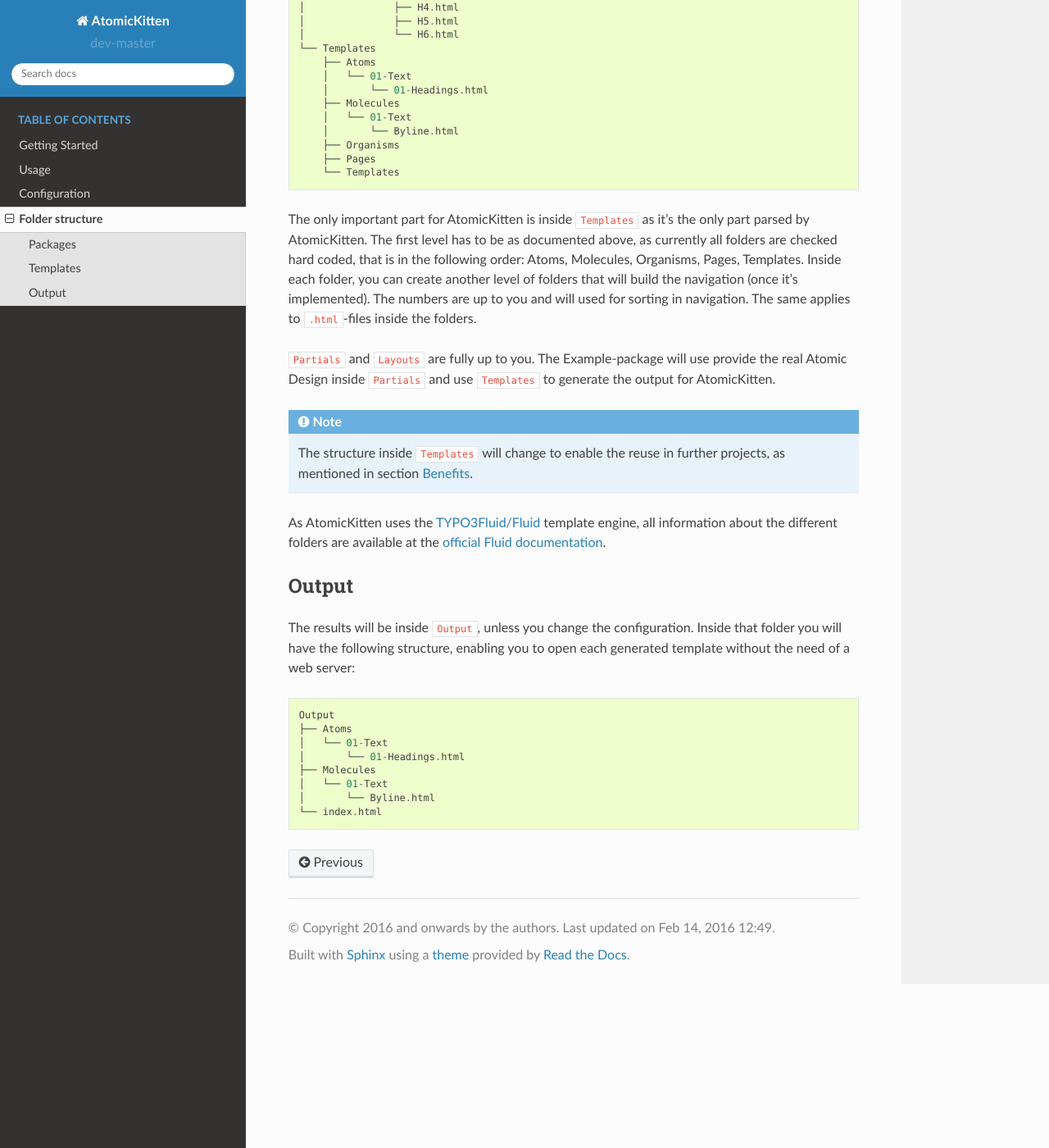
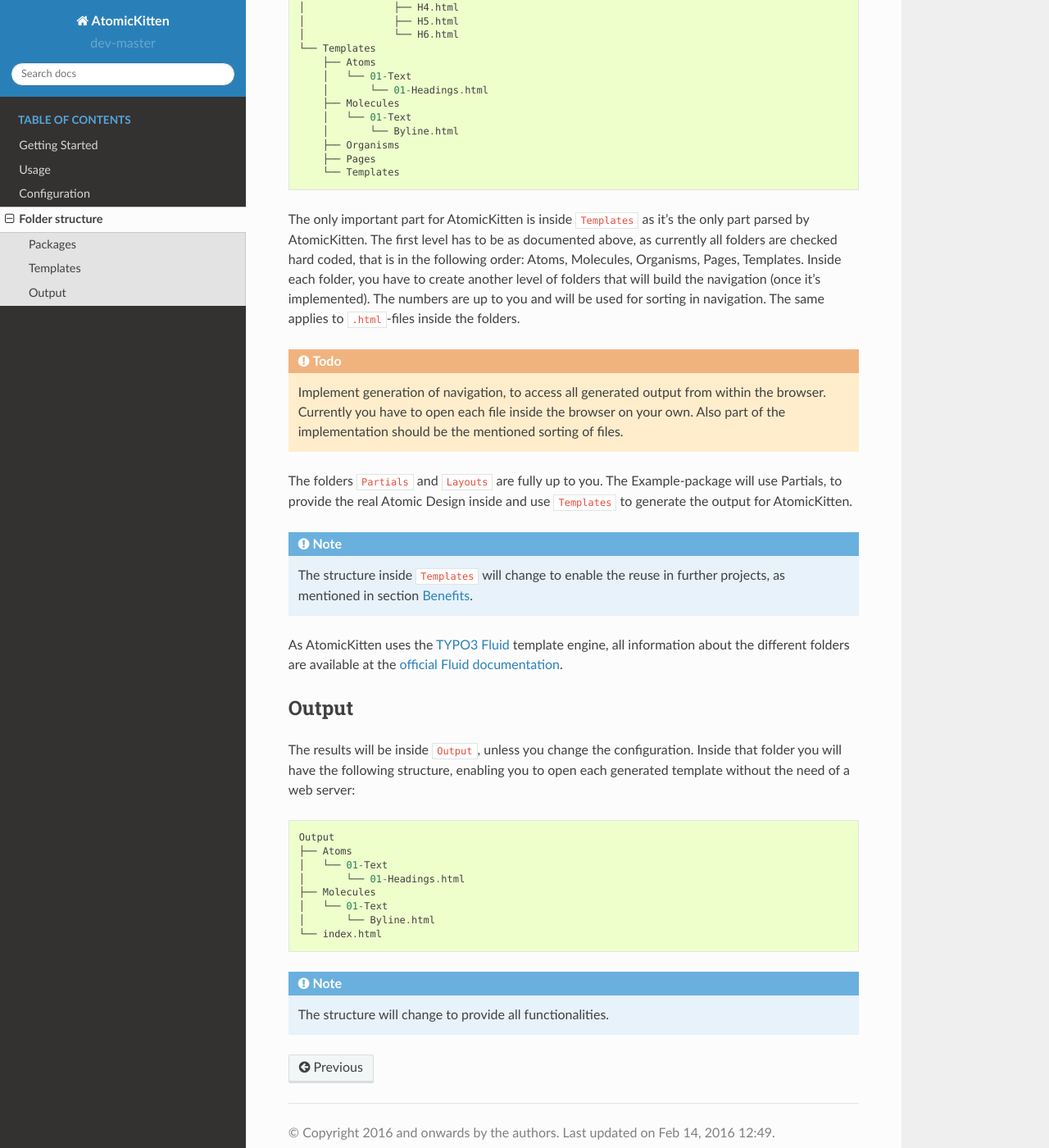
Before and after one commit to DanielSiepmann/AtomicKitten.Framework, a Sphinx documentation site: the page built from Documentation/FolderStructure/index.rst, in a window 1280 px wide and 1400 px high, scrolled down 719 px. Shown: the whole window at 82% size. Built offline with Sphinx 7.4.7 and the Read the Docs theme 2.0.0, drawn with Linux system fonts in a browser that asks for light colours; pages that are not in the unit, such as notebooks, are missing from menus.

Commit message:
[FEATURE] Add todos to documentation

```diff
--- a/Documentation/Configuration/index.rst
+++ b/Documentation/Configuration/index.rst
@@ -30,4 +30,4 @@ need. As every configuration has a default value, you will find all available co
 the file. Beside the configuration path and default value, you will find documentation inside that
 file what each configuration option is for.
 
-So there will be no additional configuration at this place.
+So there will be no additional configuration here.
--- a/Documentation/FolderStructure/index.rst
+++ b/Documentation/FolderStructure/index.rst
@@ -50,21 +50,27 @@ it's recommend to follow this structure::
 
 The only important part for AtomicKitten is inside :file:`Templates` as it's the only part parsed by
 AtomicKitten. The first level has to be as documented above, as currently all folders are checked
-hard coded, that is in the following order: Atoms, Molecules, Organisms, Pages, Templates.
-Inside each folder, you can create another level of folders that will build the navigation (once
-it's implemented). The numbers are up to you and will used for sorting in navigation. The same
-applies to :file:`.html`-files inside the folders.
+hard coded, that is in the following order: Atoms, Molecules, Organisms, Pages, Templates.  Inside
+each folder, you have to create another level of folders that will build the navigation (once it's
+implemented). The numbers are up to you and will be used for sorting in navigation. The same applies
+to :file:`.html`-files inside the folders.
 
-:file:`Partials` and :file:`Layouts` are fully up to you. The Example-package will use provide the
-real Atomic Design inside :file:`Partials` and use :file:`Templates` to generate the output for
-AtomicKitten.
+.. todo::
+
+    Implement generation of navigation, to access all generated output from within the browser.
+    Currently you have to open each file inside the browser on your own.
+    Also part of the implementation should be the mentioned sorting of files.
+
+The folders :file:`Partials` and :file:`Layouts` are fully up to you. The Example-package will use
+Partials, to provide the real Atomic Design inside and use :file:`Templates` to generate the output
+for AtomicKitten.
 
 .. note::
 
     The structure inside :file:`Templates` will change to enable the reuse in further projects, as
     mentioned in section :ref:`benefits`.
 
-As AtomicKitten uses the `TYPO3Fluid/Fluid <https://github.com/TYPO3Fluid/Fluid>`_ template engine,
+As AtomicKitten uses the `TYPO3 Fluid <https://github.com/TYPO3Fluid/Fluid>`_ template engine,
 all information about the different folders are available at the `official Fluid documentation
 <https://github.com/TYPO3Fluid/Fluid/blob/master/doc/FLUID_STRUCTURE.md>`_.
 
@@ -85,3 +91,7 @@ of a web server::
     │   └── 01-Text
     │       └── Byline.html
     └── index.html
+
+.. note::
+
+    The structure will change to provide all functionalities.
```
Also changed, not shown: Documentation/GettingStarted/index.rst (+14 -0 lines), Documentation/index.rst (+11 -6 lines).
